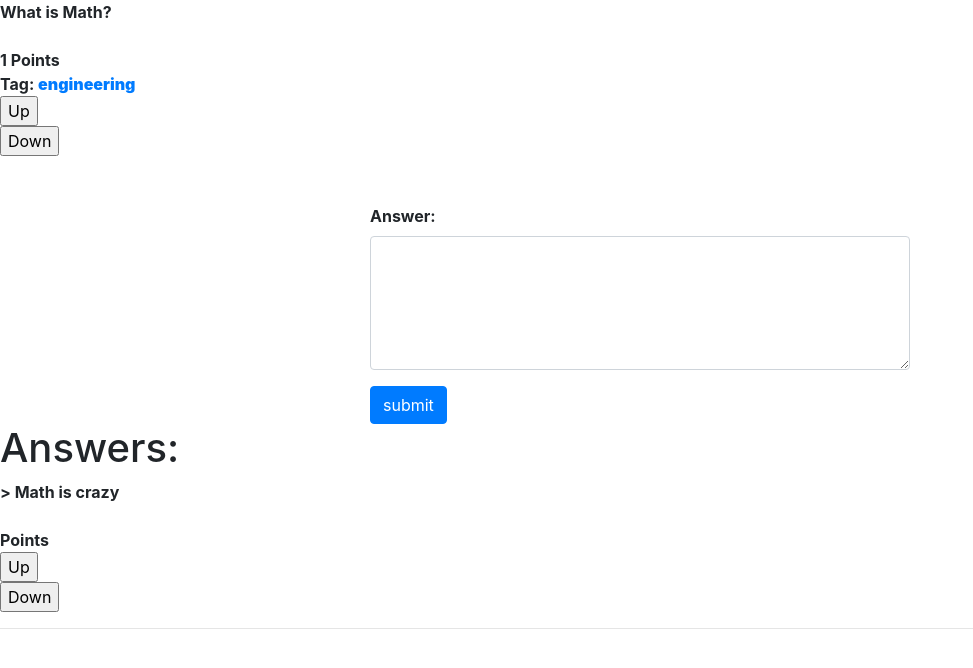
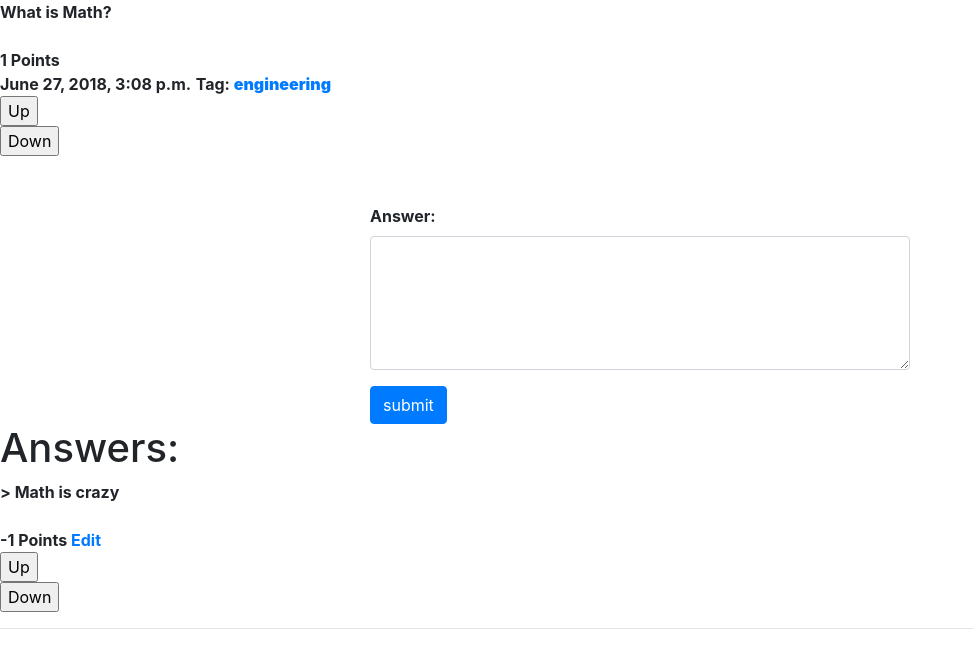
Before and after one commit to Rpratik13/4thSem, a Django app: page /home/question/1 in a window 1280 px wide. Shown: the part 56-724 px from the top of the page, without its empty margins (0-973 px from the left). Run offline with Django 3.2, Linux system fonts and the light colour scheme; data comes from the database, SQL or seed files in the repository; both versions use the stored data as it was after the commit; some libraries are stand-ins or nearby versions.

Commit message:
Answers Points Now Showing

```diff
--- a/Project/home/admin.py
+++ b/Project/home/admin.py
@@ -7,7 +7,7 @@ class QuestionAdmin(admin.ModelAdmin):
 	search_fields = ['question']
 
 class AnswerAdmin(admin.ModelAdmin):
-	list_display  = ['answer','edit_date']
+	list_display  = ['answer','edit_date','votes']
 	list_filter   = ['edit_date']
 	search_fields = ['answer']
 
--- a/Project/home/models.py
+++ b/Project/home/models.py
@@ -13,6 +13,7 @@ class Answer(models.Model):
 	question  = models.ForeignKey(Question, on_delete=models.CASCADE)
 	answer    = models.TextField()
 	edit_date = models.DateTimeField()
+	votes     = models.IntegerField(default = 0)
 
 	def __str__(self):
 		return self.answer
@@ -24,14 +25,3 @@ class QuestionVote(models.Model):
 class AnswerVote(models.Model):
 	answer = models.ForeignKey(Answer, on_delete=models.CASCADE)
 	vote   = models.IntegerField(default=0)
-
-	def get_results_dict(self,answer_id):
-		res = []
-		for choice in self.choice_set.all():
-			d = {}
-			answer_upvotes = choice.vote.filter(answer_id=answer_id,vote=1).count()
-			answer_downvotes = choice.vote.filter(answer_id=answer_id,vote=1).count()
-			votes = answer_upvotes - answer_downvotes
-			d['votes'] = votes
-			res.append(d)
-		return res
--- a/Project/home/templates/home/question_detail.html
+++ b/Project/home/templates/home/question_detail.html
@@ -5,6 +5,7 @@
 	</script>
 		<b>{{questions.question}}</b><br><br>
 		<b>{{question_votes}} Points</b><br>
+		<b>{{questions.date}}</b>
 		<b>Tag: <b><a href="{%url 'tag_filter' questions.tag %}">{{questions.tag}}</a></b>
 		<form action = "{% url 'question_upvote' questions.id%}" method="POST">
 			{% csrf_token %}
@@ -37,7 +38,8 @@
 		<h1>Answers:</h1>>
 		{% for answers in answer_list %}
 			{{answers.answer}}<br><br>
-		{{votes}}Points
+		{{answers.votes}} Points
+		<a href = "{%url 'edit_answer' questions.id answers.id%}">Edit</a>
 		<form action = "{% url 'answer_upvote' questions.id answers.id %}" method="POST">
 			{% csrf_token %}
     		<input id="submit" type="submit" value="Up" name="up" />
--- a/Project/home/urls.py
+++ b/Project/home/urls.py
@@ -11,4 +11,5 @@ urlpatterns = [
     path('question/<int:question_id>/answer_downvote/<int:answer_id>',views.answer_downvote, name='answer_downvote'),
     path('question/add',views.add_question, name='add_question'),
  	path('question/tag/<str:tag>',views.tag_filter, name='tag_filter'),
+ 	path('question/<int:question_id>/<int:answer_id>',views.edit_answer, name='edit_answer'),
 ]
--- a/Project/home/views.py
+++ b/Project/home/views.py
@@ -26,9 +26,11 @@ def index(request):
 def question_list(request,id=None):
 	question_list = Question.objects.all()
 	answer_list   = Answer.objects.all()
+	vote          = AnswerVote.objects.all()
 	content       = {
 		"question_list":question_list,
-		"answer_list":answer_list
+		"answer_list":answer_list,
+		"vote":vote,
 	}
 
 	return render(request,"home/question_list.html",content)
@@ -36,7 +38,7 @@ def question_list(request,id=None):
 def question_detail(request, question_id):
 	question           = Question.objects.filter(id = question_id)
 
-	answer_list        = Answer.objects.filter(question_id = question_id)
+	answer_list        = Answer.objects.filter(question_id = question_id).order_by('edit_date').reverse()
 	question_upvotes   = QuestionVote.objects.filter(question_id=question_id,vote=1).count()
 	question_downvotes = QuestionVote.objects.filter(question_id=question_id,vote=-1).count()
 	question_votes     = question_upvotes - question_downvotes
@@ -47,6 +49,7 @@ def question_detail(request, question_id):
 		new_answer.edit_date = datetime.datetime.now()
 		new_answer.question_id = question_id
 		new_answer.save()
+		answer_list        = Answer.objects.filter(question_id = question_id).order_by('edit_date').reverse()
 		context = {
 		"question" : question,
 		"answer_list" : answer_list,
@@ -101,11 +104,22 @@ def answer_upvote(request,answer_id,question_id):
 
 	if votes.filter(answer_id = answer_id,vote=1).exists():
 		votes.delete()
+		answerx = Answer.objects.get(id=answer_id)
+		answerx.votes -=1
+		answerx.save()
 	elif votes.filter(answer_id=answer_id,vote=-1):
 		AnswerVote.objects.filter(answer_id=answer_id,vote=-1).delete()
+		Answer.objects.filter(id=answer_id)
+		answerx = Answer.objects.get(id=answer_id)
+		answerx.votes +=2
+		answerx.save()
 		new_vote.save()
 	else:
 		new_vote.save()
+		Answer.objects.get(id=answer_id)
+		answerx = Answer.objects.get(id=answer_id)
+		answerx.votes +=1
+		answerx.save()
 	return redirect('question_detail', question_id=question_id)
 
 def answer_downvote(request,answer_id,question_id):
@@ -115,11 +129,20 @@ def answer_downvote(request,answer_id,question_id):
 
 	if votes.filter(answer_id = answer_id,vote=-1).exists():
 		votes.delete()
+		answerx = Answer.objects.get(id=answer_id)
+		answerx.votes +=1
+		answerx.save()
 	elif votes.filter(answer_id=answer_id,vote=1):
 		AnswerVote.objects.filter(answer_id=answer_id,vote=1).delete()
 		new_vote.save()
+		answerx = Answer.objects.get(id=answer_id)
+		answerx.votes -=2
+		answerx.save()
 	else:
 		new_vote.save()
+		answerx = Answer.objects.get(id=answer_id)
+		answerx.votes -=1
+		answerx.save()
 	return redirect('question_detail', question_id=question_id)
 
 def add_question(request):
@@ -143,3 +166,23 @@ def tag_filter(request,tag):
 	}
 
 	return render(request,"home/question_list.html",content)
+
+def edit_answer(request,question_id,answer_id):
+
+	form   = AnswerForm()
+
+	question           = Question.objects.filter(id = question_id)
+
+	answer_list        = Answer.objects.filter(question_id = question_id).order_by('edit_date').reverse()
+	question_upvotes   = QuestionVote.objects.filter(question_id=question_id,vote=1).count()
+	question_downvotes = QuestionVote.objects.filter(question_id=question_id,vote=-1).count()
+	question_votes     = question_upvotes - question_downvotes
+
+	content = {
+	"question" : question,
+	"answer_list" : answer_list,
+	"question_votes" : question_votes,
+	"form": form,
+	}
+
+	return render(request,"home/question_detail.html",content)
```
Also changed, not shown: Project/home/templates/home/question_list.html (+5 -4 lines), Project/db.sqlite3, Project/home/migrations/0013_answer_votes.py (added), 1 other file.
